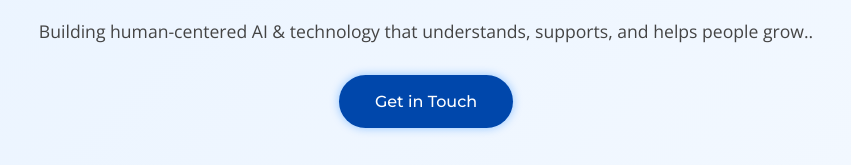
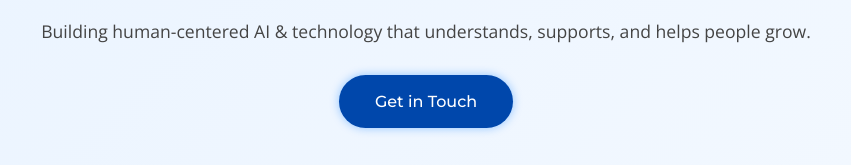
Before and after one commit to Amankumar10/AllyNest-Landing-Page, a plain HTML site: page index.html in a window 1280 px wide. Shown: the part 291-456 px from the top of the page, 214-1065 px from the left. Drawn offline with nearby package versions, Linux system fonts and the light colour scheme.

Commit message:
Removing full stop.

```diff
--- a/index.html
+++ b/index.html
@@ -168,7 +168,7 @@
     <!-- Hero Text -->
     <div class="hero-content">
       <h1>Innovating the Future</h1>
-      <p>Building human-centered AI & technology that understands, supports, and helps people grow..</p>
+      <p>Building human-centered AI & technology that understands, supports, and helps people grow.</p>
       <a href="#contact" class="hero-btn">Get in Touch</a>
     </div>
   </section>
```
